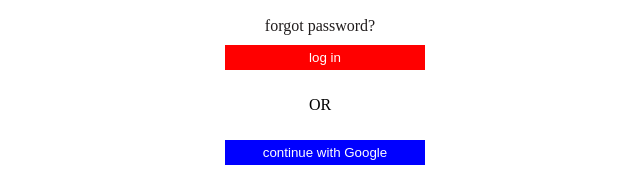
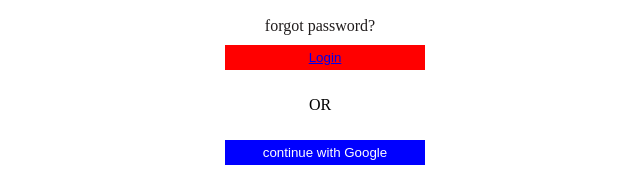
Before and after one commit to Sahla21-mch/page, a plain HTML site: page index.html in a window 1280 px wide. Shown: the part 263-445 px from the top of the page, 320-960 px from the left. Drawn offline with Linux system fonts and the light colour scheme.

Commit message:
no message

```diff
--- a/index.html
+++ b/index.html
@@ -12,7 +12,7 @@
         <input class="input_butn" type="email" name="email" placeholder="Email">
         <input class="input_butn" type="password"  name="password" placeholder="Password">
         <a id="id" href="">forgot password?</a><br>
-        <button id="btn"><a href="ass.html"></a>log in</button>
+        <button id="btn"><a href="ass.html">Login</a></button>
         <p>OR</p>
         <button class="color">continue with Google </button>
         <button  class="color">continue with Facebook</button>
```
